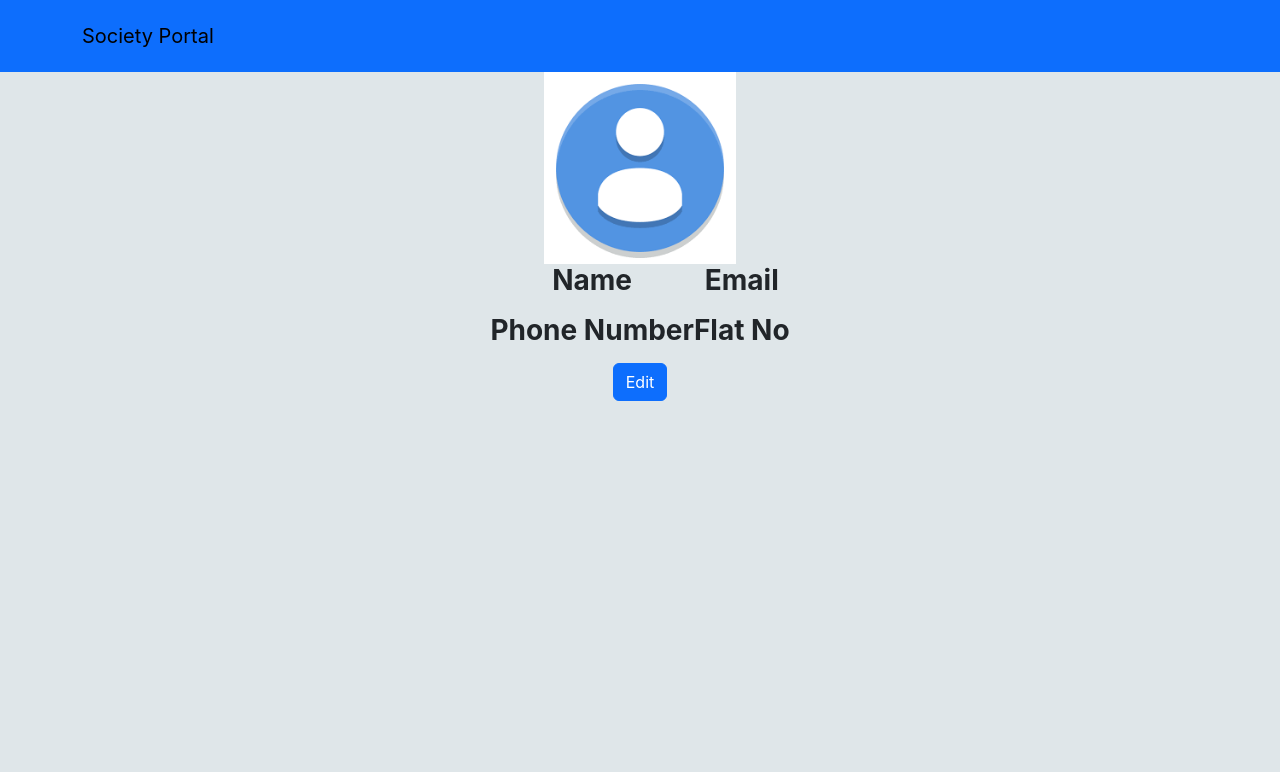
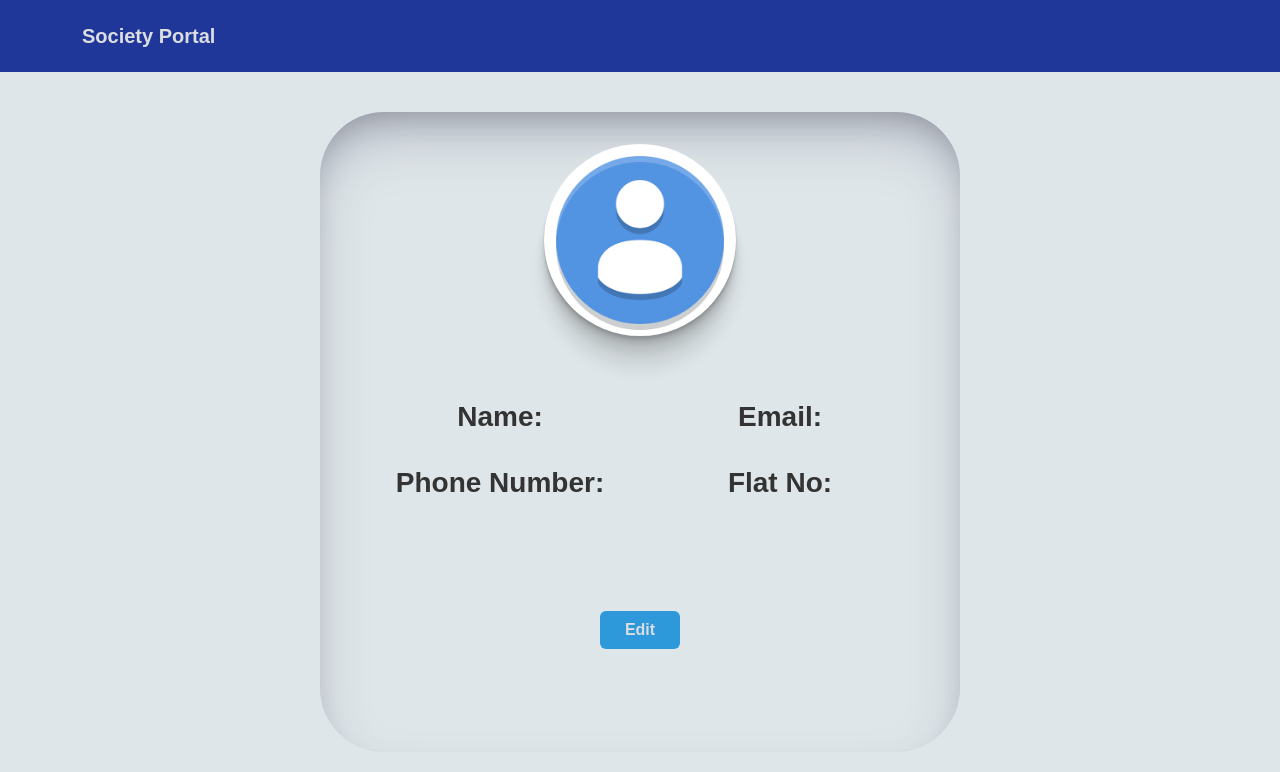
Before and after one commit to Devloperswagatam/Society-Management-Portal, a React (Create React App) app in the folder Frontend/smp/: page /profile in a window 1280 px wide. Shown: the top 772 px of the page. Built offline with nearby package versions, Linux system fonts and the light colour scheme; no server answers.

Commit message:
Navbar and Profile Styled

```diff
--- a/Frontend/smp/src/UserProfile.css
+++ b/Frontend/smp/src/UserProfile.css
@@ -1,47 +1,30 @@
-.card-container {
-    display: flex;
-    align-items: center;
-    justify-content: center;
-    height: 100vh;
-  }
+.profile{
+  margin-top: -5rem;
+  width: 100%;
+  height: 100vh;
+  display: grid;
+  place-items: center;
+  /* background-color: pink; */
+}
 
-  .card {
-    background-color: white;
-    padding: 40px;
-    border-radius: 8px;
-    box-shadow: 0 2px 4px rgba(0, 0, 0, 0.1);
-  }
-
-  .profile-wrapper {
-    display: flex;
-    align-items: center;
-    justify-content: center;
-    flex-wrap: wrap;
-    margin-bottom: 20px;
-  }
-
-  .profile-circle {
-    width: 100px;
-    height: 100;
-    border-radius: 40%;
-    background-color: #ccc;
-    display: flex;
-    align-items: center;
-    justify-content: center;
-    overflow: hidden;
-    margin-right: 20px;
+  .profile-container{
+    margin-top: 5rem;
+    padding-top: 2rem;
+    width: 40rem;
+    height: 40rem;
+    border-radius: 10%;
+    /* box-shadow: rgba(0, 0, 0, 0.17) 0px -23px 25px 0px inset, rgba(0, 0, 0, 0.15) 0px -36px 30px 0px inset, rgba(0, 0, 0, 0.1) 0px -79px 40px 0px inset, rgba(0, 0, 0, 0.06) 0px 2px 1px, rgba(0, 0, 0, 0.09) 0px 4px 2px, rgba(0, 0, 0, 0.09) 0px 8px 4px, rgba(0, 0, 0, 0.09) 0px 16px 8px, rgba(0, 0, 0, 0.09) 0px 32px 16px; */
+    box-shadow: rgba(50, 50, 93, 0.25) 0px 30px 60px -12px inset, rgba(0, 0, 0, 0.3) 0px 18px 36px -18px inset;
+    /* background-color: green; */
   }
 
   .profile-image {
-    width: 15%;
-    height: auto;
+    width: 30%;
+    height: 30%;
+    border-radius: 50%;
+    box-shadow: rgba(0, 0, 0, 0.17) 0px -23px 25px 0px inset, rgba(0, 0, 0, 0.15) 0px -36px 30px 0px inset, rgba(0, 0, 0, 0.1) 0px -79px 40px 0px inset, rgba(0, 0, 0, 0.06) 0px 2px 1px, rgba(0, 0, 0, 0.09) 0px 4px 2px, rgba(0, 0, 0, 0.09) 0px 8px 4px, rgba(0, 0, 0, 0.09) 0px 16px 8px, rgba(0, 0, 0, 0.09) 0px 32px 16px;
   }
 
-  .profile-info {
-    display: flex;
-    flex-direction: column;
-    align-items: flex-start;
-  }
 
   .profile-heading {
     font-size: 20px;
@@ -56,9 +39,11 @@
   }
 
   .button-container {
+    margin-top: 5rem;
     display: flex;
     justify-content: center;
   }
+
 
   .edit-button {
     margin: 0 10px;
@@ -79,10 +64,6 @@
   .back-button {
     background-color: #f44336;
   }
-  .resident-info {
-    display: flex;
-    justify-content: center;
-  }
 
   .info-grid {
     display: grid;
@@ -94,11 +75,34 @@
     padding: 10px;
   }
 
-  .resident-info-heading {
-    font-size: 28px;
-    font-weight: bold;
+  .resident-info{
+    margin: 2rem;
+    padding-top: 1rem;
+    /* background-color: aqua; */
+  }
+  .resident-info-row{
+    padding: 1rem;
+    /* box-shadow: rgba(50, 50, 93, 0.25) 0px 30px 60px -12px inset, rgba(0, 0, 0, 0.3) 0px 18px 36px -18px inset; */
+   /* box-shadow: rgba(0, 0, 0, 0.17) 0px -23px 25px 0px inset, rgba(0, 0, 0, 0.15) 0px -36px 30px 0px inset, rgba(0, 0, 0, 0.1) 0px -79px 40px 0px inset, rgba(0, 0, 0, 0.06) 0px 2px 1px, rgba(0, 0, 0, 0.09) 0px 4px 2px, rgba(0, 0, 0, 0.09) 0px 8px 4px, rgba(0, 0, 0, 0.09) 0px 16px 8px, rgba(0, 0, 0, 0.09) 0px 32px 16px; */
+    display: grid;
+    grid-template-columns: 1fr 1fr;
+    border-radius: 3em;
+    gap: 1rem;
   }
 
-  .resident-info-text {
-    font-size: 20px;
+  .resident-info-column{
+    /* background-color: pink; */
+    /* box-shadow: rgba(50, 50, 93, 0.25) 0px 30px 60px -12px inset, rgba(0, 0, 0, 0.3) 0px 18px 36px -18px inset; */
+    border-radius: 3em;
+    text-align: center;
+    color: #333;
   }
+
+  .resident-info-text h3{
+    font-weight: 700;
+  }
+
+  .resident-info-text p{
+    font-size: 10px;
+    font-weight: 700;
+  }
--- a/Frontend/smp/src/components/Complaint.js
+++ b/Frontend/smp/src/components/Complaint.js
@@ -57,7 +57,7 @@ const Complaint = () => {
       />
       <div className="container">
         <div className="row">
-          <div className="col-md-6 offset-md-3 border rounded p-4 mt-2 shadow">
+          <div className="col-md-6 offset-md-3 border rounded p-4 mt-2 shadow" style={{backgroundColor:'#f5f6fa'}}>
             <div className="d-flex justify-content-end">
             </div>
             <h2 className="text-center m-4">Add Complaint</h2>
--- a/Frontend/smp/src/components/Navbar.js
+++ b/Frontend/smp/src/components/Navbar.js
@@ -9,9 +9,9 @@ const Navbar = (props) => {
 
 
   return (
-    <nav className="navbar navbar-expand-lg navbar-light bg-primary nav-css">
+    <nav className="navbar navbar-expand-lg navbar-light nav-css">
       <div className="container">
-        <Link className="navbar-brand">
+        <Link className="navbar-brand" style={{fontWeight:'700',color:'#dcdde1'}}>
           Society Portal
         </Link>
         <button
@@ -49,10 +49,10 @@ const Navbar = (props) => {
                     Bulletin
                   </Link>
                 </li>
-                <li>
+                <li className="dropdown-resident">
                   <DropdownButton
-                    id="dropdown-basic-button"
-                    variant="success"
+                    // className="btn btn-primary"
+                    variant="light-dark"
                     title={`Hi ${props.name}`}
                   >
                     <Dropdown.Item href="/profile">Profile</Dropdown.Item>
@@ -63,10 +63,10 @@ const Navbar = (props) => {
                   </DropdownButton>
                 </li>
                 {props.role === "committee" && (
-                  <li>
+                  <li className="dropdown-committee">
                     <DropdownButton
-                      id="dropdown-basic-button"
-                      variant="success"
+                      // id="dropdown-committee"
+                      variant="light-dark"
                       title="Committee"
                     >
                       <Dropdown.Item href="/complaintHandler">
--- a/Frontend/smp/src/components/Profile.js
+++ b/Frontend/smp/src/components/Profile.js
@@ -22,13 +22,14 @@ const Profile = () => {
     })
   }
   return (
-    <div>
-      <Navbar
+    <>
+    <Navbar
         role={sessionStorage.getItem("role")}
         isLoggedIn={sessionStorage.getItem("isLoggedIn")}
         name={sessionStorage.getItem("name")}
       />
 
+    <div className="profile">
       <div className="profile-container">
         <div className="profile-image-container">
           <img src={profileImage} alt="Profile" className="profile-image" />
@@ -37,54 +38,33 @@ const Profile = () => {
         <div className="resident-info">
           <div className="resident-info-row">
             <div className="resident-info-column">
-              <h2 className="resident-info-heading">Name</h2>
-              <p className="resident-info-text">{resident.name}</p>
+              {/* <h2 className="resident-info-heading">Name</h2> */}
+              <p className="resident-info-text"><h3>Name:</h3> {resident.name}</p>
             </div>
             <div className="resident-info-column">
-              <h2 className="resident-info-heading">Phone Number</h2>
-              <p className="resident-info-text">{resident.phoneNumber}</p>
+              {/* <h2 className="resident-info-heading">Email</h2> */}
+              <p className="resident-info-text"><h3>Email:</h3> {resident.email}</p>
+            </div>
+            <div className="resident-info-column">
+              {/* <h2 className="resident-info-heading">Phone Number</h2> */}
+              <p className="resident-info-text"><h3>Phone Number:</h3> {resident.phoneNumber}</p>
+            </div>
+
+            <div className="resident-info-column">
+              {/* <h2 className="resident-info-heading">Flat No</h2> */}
+              <p className="resident-info-text"><h3>Flat No:</h3> {resident.flatNo}</p>
             </div>
           </div>
-
-          <div className="resident-info-row">
-            <div className="resident-info-column">
-              <h2 className="resident-info-heading">Email</h2>
-              <p className="resident-info-text">{resident.email}</p>
-            </div>
-            <div className="resident-info-column">
-              <h2 className="resident-info-heading">Flat No</h2>
-              <p className="resident-info-text">{resident.flatNo}</p>
-            </div>
-          </div>
-          {/* <div className="resident-info-row">
-            <div className="resident-info-column">
-              <h2 className="resident-info-heading">Floor No</h2>
-              <p className="resident-info-text">{resident.floorNo}</p>
-            </div>
-            <div className="resident-info-column">
-              <h2 className="resident-info-heading">Wing No</h2>
-              <p className="resident-info-text">{resident.wingNo}</p>
-            </div>
-          </div> */}
-          {/* <div className="resident-info-row">
-            <div className="resident-info-column">
-              <h2 className="resident-info-heading">Member Count</h2>
-              <p className="resident-info-text">{resident.memberCount}</p>
-            </div>
-            <div className="resident-info-column">
-              <h2 className="resident-info-heading">Role</h2>
-              <p className="resident-info-text">{resident.role}</p>
-            </div>
-          </div> */}
         </div>
 
         <div className="button-container">
-          <Link className="btn btn-primary mx-2" to="/EditResident">
+          <Link className="btn btn-big mx-2" to="/EditResident" style={{width:'5rem',backgroundColor:'#2d98da',color:'#dcdde1', fontWeight:'700'}}>
             Edit
           </Link>
         </div>
       </div>
     </div>
+    </>
   );
 };
 
--- a/Frontend/smp/src/components/Suggestion.js
+++ b/Frontend/smp/src/components/Suggestion.js
@@ -54,7 +54,7 @@ const Suggestion = () => {
       />
       <div className="container">
         <div className="row">
-          <div className="col-md-6 offset-md-3 border rounded p-4 mt-2 shadow">
+          <div className="col-md-6 offset-md-3 border rounded p-4 mt-2 shadow" style={{backgroundColor:'#f5f6fa'}}>
             <h2 className="text-center m-4">Add Suggestion</h2>
             <form onSubmit={handelAddSuggestion}>
               <div className="mb-3">
--- a/Frontend/smp/src/components/committee/BulletinHandler.js
+++ b/Frontend/smp/src/components/committee/BulletinHandler.js
@@ -49,7 +49,7 @@ const BulletinHandler = () => {
       />
       <div className="container">
         <div className="row">
-          <div className="col-md-6 offset-md-3 border rounded p-4 mt-2 shadow">
+          <div className="col-md-6 offset-md-3 border rounded p-4 mt-2 shadow" style={{backgroundColor:'#f5f6fa'}}>
             <h2 className="text-center m-4">Add Bulletin</h2>
             <form onSubmit={handelAddBulletin}>
               <div className="mb-3">
--- a/Frontend/smp/src/components/committee/VotingHandler.js
+++ b/Frontend/smp/src/components/committee/VotingHandler.js
@@ -79,11 +79,11 @@ function VotingHandler() {
         isLoggedIn={sessionStorage.getItem("isLoggedIn")}
         name={sessionStorage.getItem("name")}
       />
-      <div className="container">
+      <div className="container" >
         <div className="row">
-          <div className="col-md-6 offset-md-3 border rounded p-4 mt-2 shadow">
+          <div className="col-md-6 offset-md-3 border rounded p-4 mt-2 shadow" style={{backgroundColor:'#f5f6fa'}}>
             <h4 className="text-center m-4">Voting Page</h4>
-            <Form onSubmit={handleAddVotingEvent}>
+            <Form onSubmit={handleAddVotingEvent} >
               <div className="mb-3">
                 <label htmlFor="postName" className="form-label">
                   Post Name:
--- a/Frontend/smp/src/components/componentCSS/Home.css
+++ b/Frontend/smp/src/components/componentCSS/Home.css
@@ -1,3 +1,7 @@
+*{
+    font-family: sans-serif;
+}
+
 .cardContainer{
     padding: 1rem 1rem 1rem 1rem;
     width: 100%;
@@ -6,3 +10,9 @@
     display: flex;
     gap: 1rem;
 }
+
+img{
+    width: 100%;
+    height: 30rem;
+    object-fit: cover;
+}
--- a/Frontend/smp/src/components/componentCSS/Navbar.css
+++ b/Frontend/smp/src/components/componentCSS/Navbar.css
@@ -1,3 +1,56 @@
 .nav-css{
     padding: 1rem;
+    background-color: #1e3799;
 }
+
+nav li{
+    margin: 0 1rem 0 0;
+}
+
+.dropdown{
+    position: absolute;
+    left: 85%;
+    border-radius: 3em;
+    background-color: #dcdde1;
+    transition: all 300ms ease;
+}
+
+.dropdown-committee{
+    position: relative;
+    border-radius: 3em;
+    background-color: #dcdde1;
+    transition: all 300ms ease;
+}
+
+
+.nav-link{
+    position: relative;
+    font-style: italic;
+    transition: all 300ms ease;
+    font-weight: 700;
+    color: #dcdde1;
+}
+.nav-link:hover{
+    color:#dcdde1;
+}
+.nav-link::after{
+    content: '';
+    position: absolute;
+    left: 0;
+    bottom: 0;
+    width: 100%;
+    transform: scaleX(0);
+    height: 2px;
+    background-color: #dcdde1;
+    transform-origin: bottom center;
+    transition: all 0.2s ease-out;
+}
+.nav-link:hover::after{
+    transform: scaleX(1);
+    transform-origin: bottom center;
+}
+
+
+/* .dropdown-basic-button{
+    background-color: #dcdde1;
+} */
```
Also changed, not shown: Frontend/smp/src/components/Home.js (+79 -76 lines), 1 other file (tests, documents, lock files or other folders).
